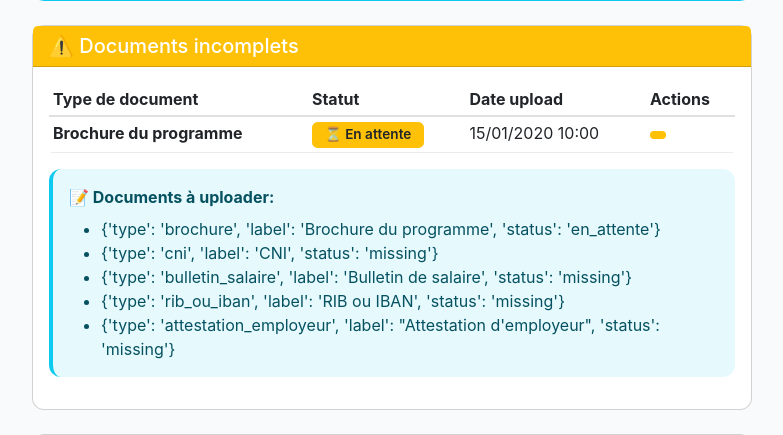
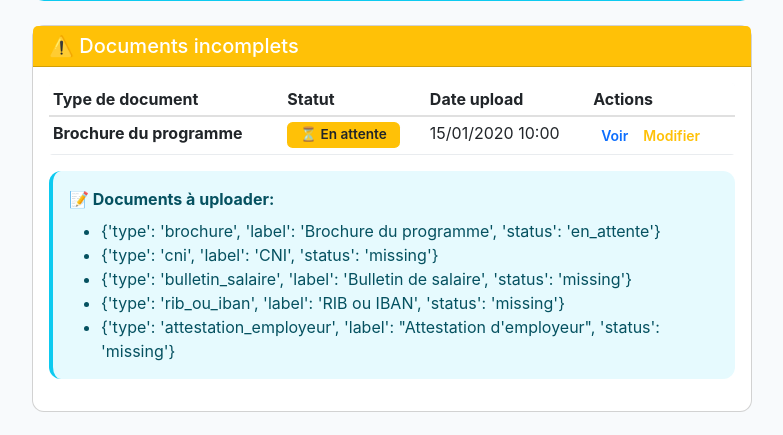
Before and after one commit to amouastou/scindongo_immo, a Django app: page /ventes/financement/00000000-0000-0000-0000-000000000001/documents/ in a window 1280 px wide. Shown: the part 331-766 px from the top of the page, without its empty margins (248-1031 px from the left). Run offline with Django 5.2, Linux system fonts and the light colour scheme; a user stored in the database is signed in; tables that the repository leaves empty hold one stand-in row (values such as "Sample post"); data that the repository does not hold is empty; parts of the project's set-up code (start-up, migrations or seed data) failed here and were passed over.

Commit message:
Augmentation limite de taille fichier: 5MB → 60MB pour documents volumineuses (brochures)

```diff
--- a/sales/views.py
+++ b/sales/views.py
@@ -392,27 +392,27 @@ class FinancementDocumentModifyView(RoleRequiredMixin, TemplateView):
         form = FinancementDocumentUpdateForm(request.POST, request.FILES, instance=doc)
 
         if form.is_valid():
-            # Supprimer l'ancien fichier avant de sauvegarder le nouveau
-            old_file = doc.fichier
-            if old_file:
-                old_file.delete(save=False)
-
-            # Sauvegarder le formulaire (qui va uploader le nouveau fichier)
-            updated_doc = form.save(commit=False)
-            updated_doc.statut = 'en_attente'  # Réinitialiser statut
-            updated_doc.raison_rejet = ''
-            updated_doc.verifie_par = None
-            updated_doc.verifie_le = None
-            updated_doc.save()
-
-            messages.success(request, f"✅ Document '{updated_doc.get_document_type_display()}' mis à jour avec succès!")
-
-            # Log audit
-            audit_log(request.user, updated_doc, 'financing_document_updated',
-                     {'document_type': updated_doc.document_type}, request)
-
-            # Rediriger vers page financements du client
-            return redirect('financing_documents_upload', financement_id=updated_doc.financement.id)
+            # Django va automatiquement remplacer l'ancien fichier
+            # Il faut juste s'assurer que le nouveau fichier est bien présent
+            if 'fichier' in request.FILES:
+                # Sauvegarder le formulaire qui va uploader le nouveau fichier
+                updated_doc = form.save(commit=False)
+                updated_doc.statut = 'en_attente'  # Réinitialiser statut
+                updated_doc.raison_rejet = ''
+                updated_doc.verifie_par = None
+                updated_doc.verifie_le = None
+                updated_doc.save()
+
+                messages.success(request, f"✅ Document '{updated_doc.get_document_label()}' mis à jour avec succès!")
+
+                # Log audit
+                audit_log(request.user, updated_doc, 'financing_document_updated',
+                         {'document_type': updated_doc.document_type}, request)
+
+                # Rediriger vers page financements du client
+                return redirect('financing_documents_upload', financement_id=updated_doc.financement.id)
+            else:
+                messages.error(request, "Veuillez sélectionner un fichier à uploader")
         else:
             for field, errors in form.errors.items():
                 for error in errors:
--- a/scindongo_immo/settings.py
+++ b/scindongo_immo/settings.py
@@ -112,6 +112,11 @@ SIMPLE_JWT = {
 SECURE_PROXY_SSL_HEADER = ('HTTP_X_FORWARDED_PROTO', 'https')
 SESSION_COOKIE_SECURE = False  # à passer à True en prod
 CSRF_COOKIE_SECURE = False     # à passer à True en prod
+
+# File Upload Settings - Allow up to 60MB for large documents like brochures
+DATA_UPLOAD_MAX_MEMORY_SIZE = 62914560  # 60MB in bytes
+FILE_UPLOAD_MAX_MEMORY_SIZE = 62914560  # 60MB in bytes
+
 # ----- PATCH ÉTAPE 6 -----
 CORS_ALLOWED_ORIGINS = [
     "http://localhost:3000",
--- a/templates/sales/financing_document_modify.html
+++ b/templates/sales/financing_document_modify.html
@@ -39,7 +39,7 @@
             <div class="mb-3">
               <label for="id_fichier" class="form-label">Nouveau fichier</label>
               {{ form.fichier }}
-              <div class="form-text">Formats acceptés: PDF, JPG, PNG. Taille maximale: 5 Mo.</div>
+              <div class="form-text">Formats acceptés: PDF, JPG, PNG. Taille maximale: 60 Mo.</div>
             </div>
 
             <div class="d-flex justify-content-end gap-2">
--- a/templates/sales/financing_documents_upload.html
+++ b/templates/sales/financing_documents_upload.html
@@ -77,11 +77,22 @@
                                             {% endif %}
                                         </td>
                                         <td>
-                                            {% if doc.statut != 'valide' %}
-                                                <a href="{% url 'financing_document_modify' doc.id %}" class="btn btn-sm btn-warning" title="Modifier le document">
-                                                    <i class="fas fa-edit"></i>
-                                                </a>
-                                            {% endif %}
+                                            <div class="btn-group btn-group-sm" role="group">
+                                                {% if doc.fichier %}
+                                                    <a href="{{ doc.fichier.url }}" target="_blank" class="btn btn-outline-primary" title="Voir le document">
+                                                        <i class="fas fa-eye"></i> Voir
+                                                    </a>
+                                                {% endif %}
+                                                {% if doc.statut != 'valide' %}
+                                                    <a href="{% url 'financing_document_modify' doc.id %}" class="btn btn-outline-warning" title="Modifier le document">
+                                                        <i class="fas fa-edit"></i> Modifier
+                                                    </a>
+                                                {% else %}
+                                                    <span class="badge bg-success">
+                                                        <i class="fas fa-check-circle"></i> Validé
+                                                    </span>
+                                                {% endif %}
+                                            </div>
                                         </td>
                                     </tr>
                                 {% empty %}
```
Also changed, not shown: sales/forms.py (+6 -6 lines).
